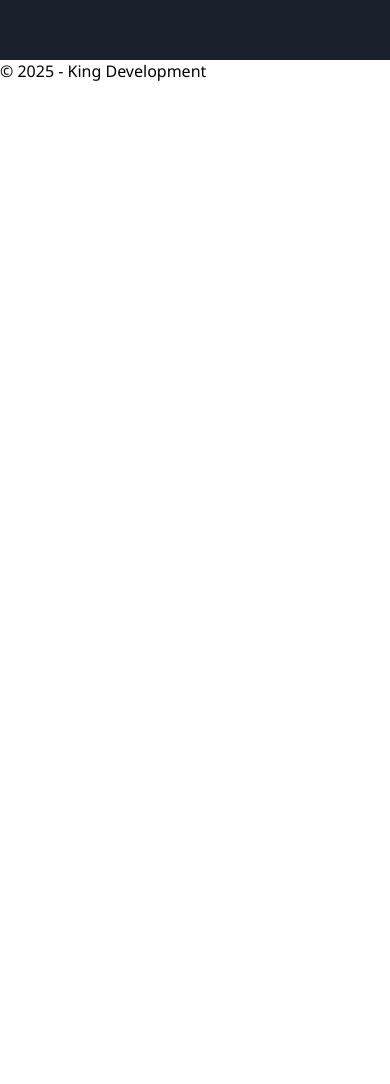
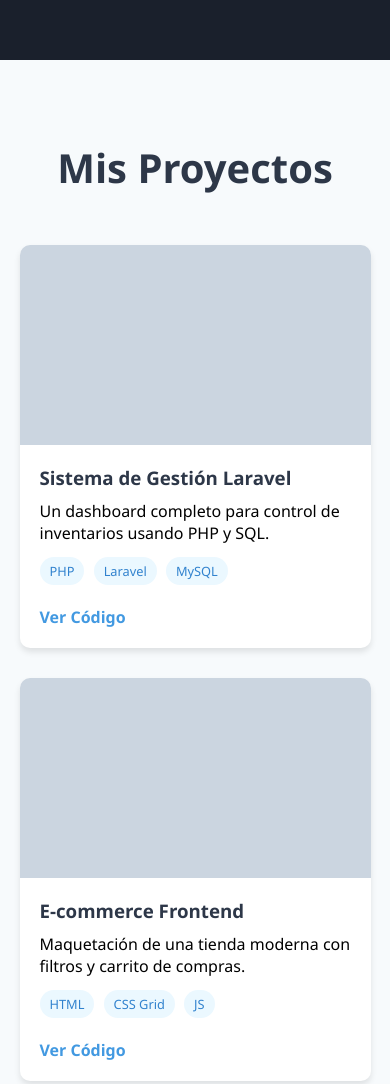
Before and after one commit to King1Angel/Portafolio-Angel, a plain HTML site: page index.html in a window 390 px wide. Shown: the part 784-1868 px from the top of the page. Before the commit the page ends 866 px from the top, so only its background shows below. Drawn offline with Linux system fonts and the light colour scheme.

Commit message:
Implementando proyectos y diseño responsivo con media queries

```diff
--- a/index.html
+++ b/index.html
@@ -28,8 +28,52 @@
         </section>
 
         <section id="proyectos">
-            </section>
-    </main>
+            <h2 class="titulo-seccion">Mis Proyectos</h2>
+
+            <div class="grid-proyectos">
+                <div class="card">
+                    <div class="card-img"></div>
+                    <div class="card-content">
+                        <h3>Sistema de Gestión Laravel</h3>
+                        <p>Un dashboard completo para control de inventarios usando PHP y SQL.</p>
+                        <div class="tags">
+                            <span>PHP</span>
+                            <span>Laravel</span>
+                            <span>MySQL</span>
+                        </div>
+                        <a href="#" class="btn-proyecto">Ver Código</a>
+                    </div>
+                </div>
+
+                <div class="card">
+                    <div class="card-img"></div>
+                    <div class="card-content">
+                        <h3>E-commerce Frontend</h3>
+                        <p>Maquetación de una tienda moderna con filtros y carrito de compras.</p>
+                        <div class="tags">
+                            <span>HTML</span>
+                            <span>CSS Grid</span>
+                            <span>JS</span>
+                        </div>
+                        <a href="#" class="btn-proyecto">Ver Código</a>
+                    </div>
+                </div>
+
+                <div class="card">
+                    <div class="card-img"></div>
+                    <div class="card-content">
+                        <h3>API REST MongoDB</h3>
+                        <p>Backend robusto para una aplicación de notas con autenticación.</p>
+                        <div class="tags">
+                            <span>Node.js</span>
+                            <span>MongoDB</span>
+                        </div>
+                        <a href="#" class="btn-proyecto">Ver Código</a>
+                    </div>
+                </div>
+            </div>
+        </section>
+            </main>
 
     <footer>
         <p>&copy; 2025 - King Development</p>
--- a/styles.css
+++ b/styles.css
@@ -87,3 +87,96 @@ header {
     padding: 0.5rem 1rem;
     border-radius: 5px;
 }
+
+#proyectos {
+    padding: 80px 5%;
+    background-color: #f7fafc;
+}
+
+.titulo-seccion {
+    text-align: center;
+    font-size: 2.5rem;
+    margin-bottom: 50px;
+    color: #2d3748;
+}
+
+/* CONTENEDOR GRID */
+.grid-proyectos {
+    display: grid;
+    /* Crea 3 columnas iguales. Si la pantalla es pequeña, esto lo ajustaremos después */
+    grid-template-columns: repeat(3, 1fr);
+    gap: 30px; /* Espacio entre las tarjetas */
+}
+
+/* ESTILO DE LAS TARJETAS */
+.card {
+    background: white;
+    border-radius: 10px;
+    overflow: hidden;
+    box-shadow: 0 4px 6px rgba(0,0,0,0.1);
+    transition: transform 0.3s ease;
+}
+
+.card:hover {
+    transform: translateY(-10px); /* Efecto de levante al pasar el mouse */
+}
+
+.card-img {
+    height: 200px;
+    background-color: #cbd5e0; /* Color temporal, aquí irían tus capturas de pantalla */
+}
+
+.card-content {
+    padding: 20px;
+}
+
+.card-content h3 {
+    margin-bottom: 10px;
+    color: #2d3748;
+}
+
+.tags {
+    margin: 15px 0;
+}
+
+.tags span {
+    background: #ebf8ff;
+    color: #3182ce;
+    padding: 5px 10px;
+    border-radius: 15px;
+    font-size: 0.8rem;
+    margin-right: 5px;
+}
+
+.btn-proyecto {
+    display: inline-block;
+    margin-top: 10px;
+    color: #4299e1;
+    text-decoration: none;
+    font-weight: bold;
+}
+
+/* --- RESPONSIVE DESIGN --- */
+
+/* Cuando la pantalla mida 768px o menos (Tablets y Celulares) */
+@media (max-width: 768px) {
+
+    .navbar {
+        flex-direction: column; /* El logo arriba y los links abajo */
+        gap: 1rem;
+    }
+
+    .nav-links {
+        gap: 1rem;
+        font-size: 0.9rem;
+    }
+
+    #hero h1 {
+        font-size: 2rem; /* Reducimos el tamaño de letra en móvil */
+    }
+
+    /* LA MAGIA DEL GRID: Pasamos de 3 columnas a 1 */
+    .grid-proyectos {
+        grid-template-columns: 1fr;
+    }
+}
```
